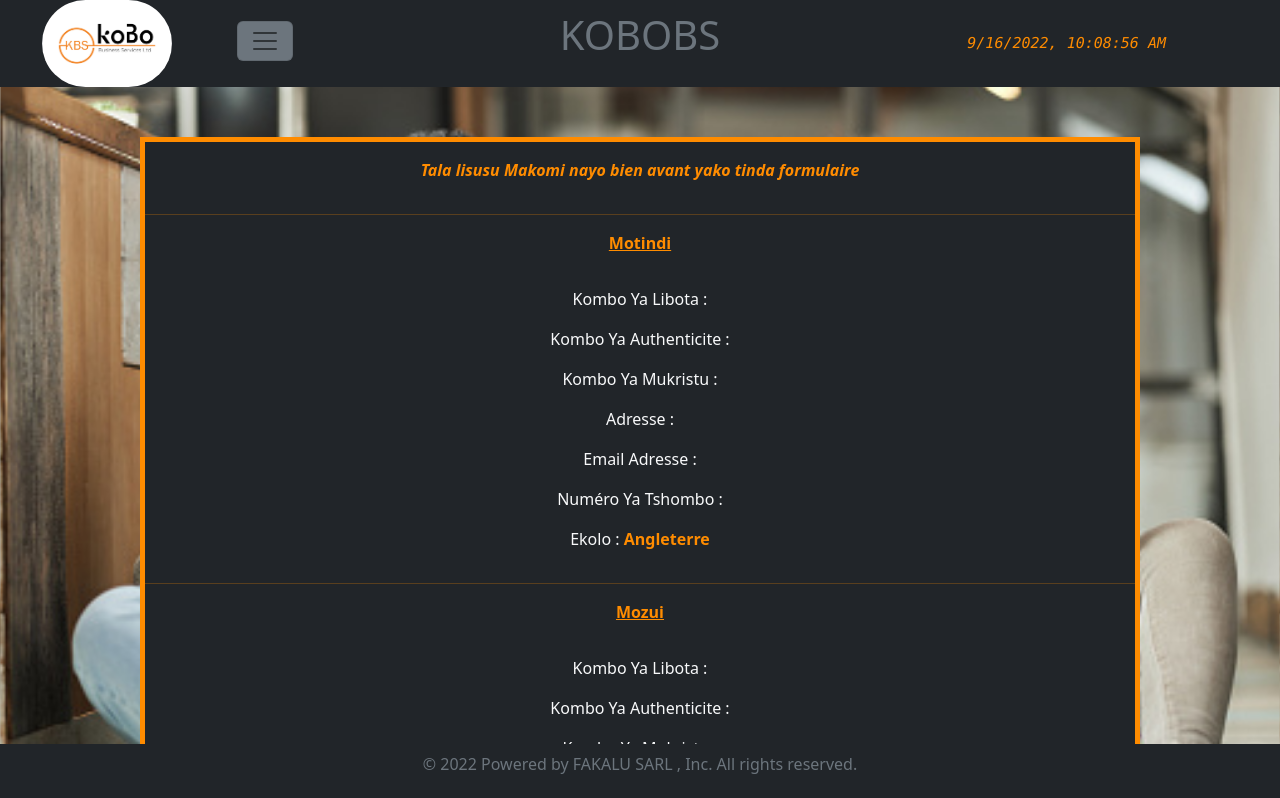
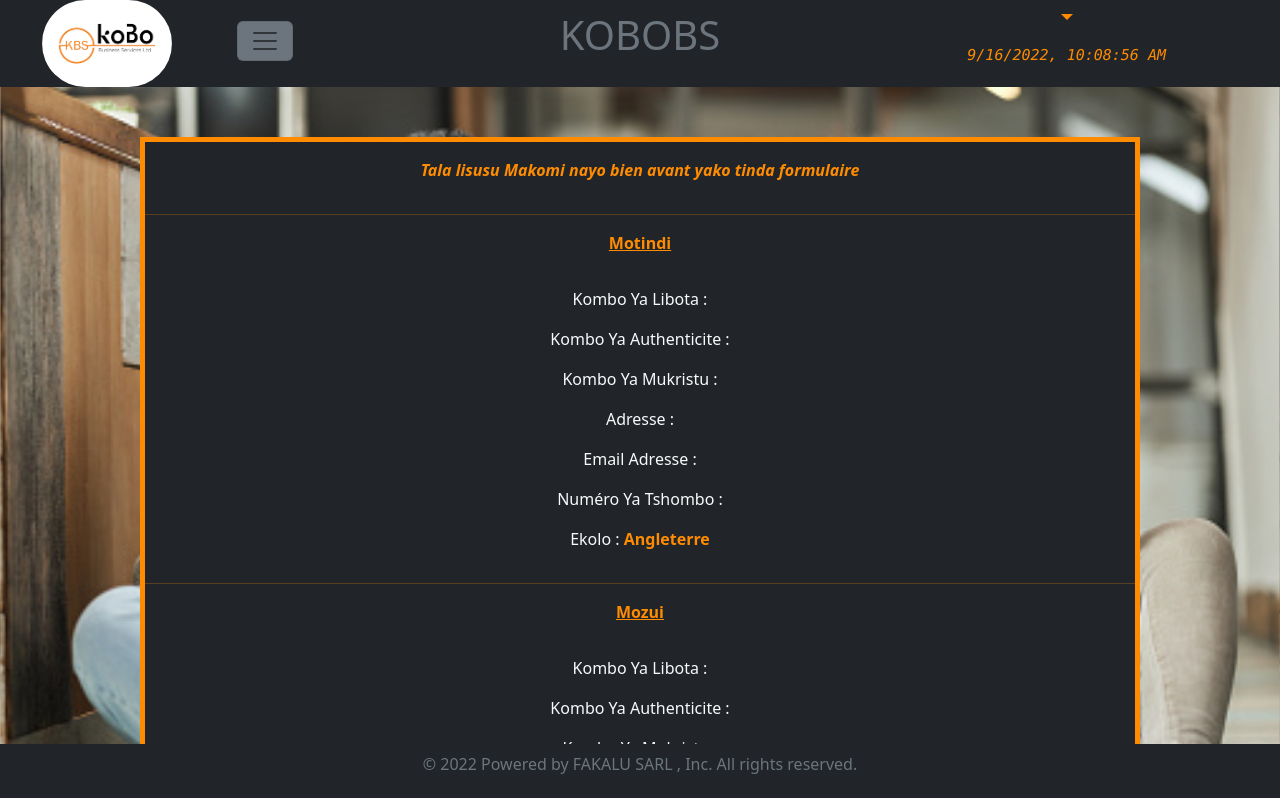
Before and after one commit to tresort13/kobobs-services, a React (Create React App) app: page /envoi_info in a window 1280 px wide. Shown: the top 798 px of the page. Built offline with nearby package versions, Linux system fonts and the light colour scheme.

Commit message:
first commit

```diff
--- a/src/pages/Header.js
+++ b/src/pages/Header.js
@@ -109,7 +109,7 @@ function Header(props)
 
         <Col xs={4} className="my-auto mx-auto text-end ">
          <div>
-           <pre className="text-dark display-6 text-center" style={{fontSize: 20}}><span ><i><b className="couleur2">{props.langue}</b></i></span></pre>
+         <pre className="text-dark display-6 text-center" style={{fontSize: 20}}><span ><i className="couleur2"><NavDropdown title={props.langue} id="basic-nav-dropdown"><NavDropdown.Item href="#action/3.1">English</NavDropdown.Item></NavDropdown></i></span></pre>
            <i><pre className="couleur2 display-6 timing text-center" style={{fontSize: 15}}>{theTime}</pre></i>
         </div>
         </Col>
@@ -174,7 +174,7 @@ function Header(props)
 
         <Col xs={"auto"} className=" mx-auto my-auto text-end">
          <div>
-           <pre className="text-dark display-6 text-end" style={{fontSize: 20}}><span ><i className="couleur2">{props.langue}</i> </span></pre>
+           <pre className="text-dark display-6 text-end" style={{fontSize: 20}}><span ><i className="couleur2"><NavDropdown title={props.langue} id="basic-nav-dropdown"><NavDropdown.Item href="#action/3.1">English</NavDropdown.Item></NavDropdown></i></span></pre>
            <i><pre className="couleur2 display-6  text-end" style={{fontSize: 15}}>{theTime}</pre></i>
         </div>
         </Col>
```
